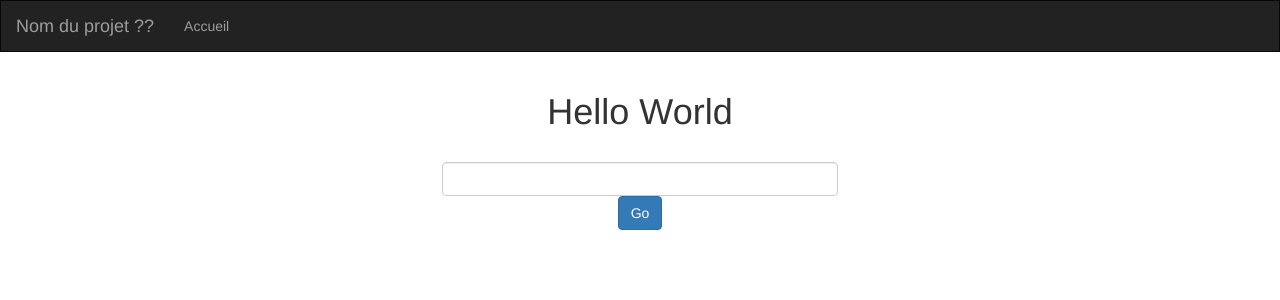
After one commit to nterrien/Hackathon2021-nTerrien-pRateau-jTagnani, a Flask app: template templates/home.html.jinja2 in a window 1280 px wide. The commit adds this page. Shown: the top 300 px of the page. Run offline with Flask 2, Linux system fonts and the light colour scheme; the template is opened without the code that fills it: values that come from a table or form of the project are taken from there, others are empty; some libraries are stand-ins or nearby versions.

Commit message:
Personalisation du hello wrold (ajout d'un formulaire)

```diff
--- a/app.py
+++ b/app.py
@@ -1,5 +1,6 @@
 from flask import Flask
 import flask  # BSD License (BSD-3-Clause)
+from forms.hello_form import HelloForm
 
 app = Flask(__name__)
 app.config.from_object('config')
@@ -11,8 +12,18 @@ app.config.from_object('config')
 
 
 @app.route('/', methods=["GET", "POST"])
-def hellow():
-    return flask.render_template("hello.html.jinja2")
+def home():
+    form = HelloForm()
+    if form.validate_on_submit():
+        name = form.name.data
+        return flask.redirect(flask.url_for('helloW', name = name))
+    else:
+        return flask.render_template("home.html.jinja2", form=form)
+
+
+@app.route('/hello/<name>')
+def helloW(name):
+    return flask.render_template("hello.html.jinja2", name=name)
 
 
 if __name__ == '__main__':
--- /dev/null
+++ b/forms/hello_form.py
@@ -0,0 +1,9 @@
+# Import des bibliotheque permettant de manipuler des formulaires HTML en Python
+from flask_wtf import FlaskForm
+from wtforms import StringField
+from wtforms.validators import DataRequired
+
+
+# Creation d'une classe heritant de 'flask_wtf.Form'
+class HelloForm(FlaskForm):
+    name = StringField("Nom : ", validators=[DataRequired()])
--- a/requirements.txt
+++ b/requirements.txt
@@ -1 +1,2 @@
 flask
+Flask-WTF
--- a/templates/hello.html.jinja2
+++ b/templates/hello.html.jinja2
@@ -1,9 +1,9 @@
 {% extends "general.html.jinja2" %}
 
 {% block head %}
-   <title>Hello World</title>
+   <title>Hello</title>
 {% endblock %}
 
 {% block body %}
-  <h1>Hello World.</h1>
+  <h1>Hello {{name}}.</h1>
 {% endblock %}
--- /dev/null
+++ b/templates/home.html.jinja2
@@ -0,0 +1,22 @@
+{% extends "general.html.jinja2" %}
+
+{% block head %}
+   <title>Hello World</title>
+{% endblock %}
+
+{% block body %}
+
+    <h1>Hello World</h1>
+    <br>
+    <form action="{{ url_for("home") }}" method="post">
+        <div class="row">
+            <div class="col-sm-offset-3 col-sm-6">
+                <div>
+                {{ form.hidden_tag() }}
+                {{ form.name(class_="form-control") }}
+                </div>
+            </div>
+        </div>
+        <button type="submit" class="btn btn-primary mb-2">Go</button>
+    </form>
+{% endblock %}
```
